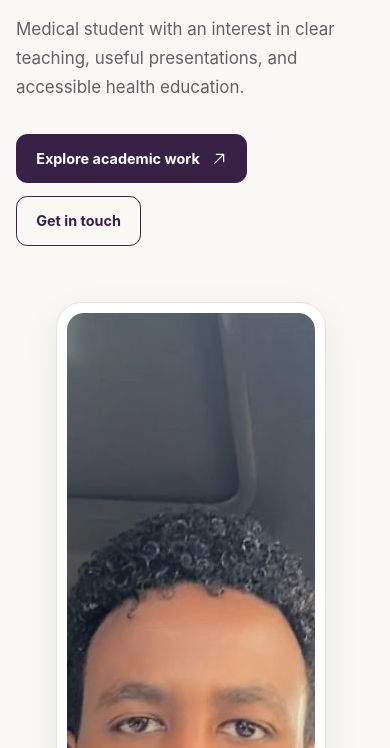
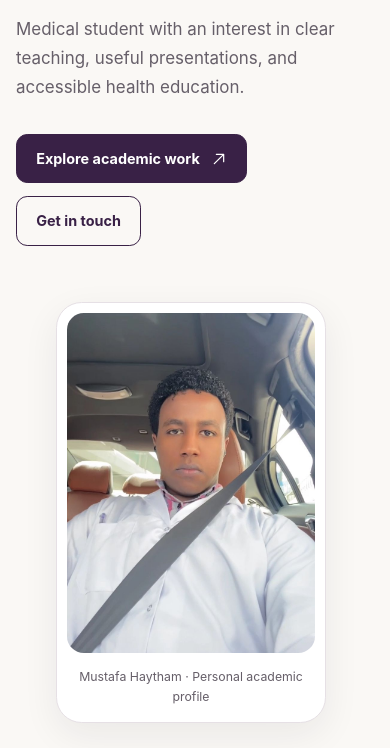
Before and after one commit to interpeko/interpeko.github.io, a plain HTML site: page index.html in a window 390 px wide. Shown: the part 352-1100 px from the top of the page. Drawn offline with Linux system fonts and the light colour scheme.

Commit message:
Balance desktop and mobile portrait layout

```diff
--- a/index.html
+++ b/index.html
@@ -22,6 +22,8 @@
     .section{padding:clamp(4.5rem,7vw,7rem) 0}.section-white{background:var(--paper)}.section-top{max-width:42rem;margin-bottom:2.5rem}.intro-grid{display:grid;grid-template-columns:minmax(0,1fr) minmax(240px,.58fr);gap:clamp(2rem,6vw,6rem);align-items:start}.intro-grid p{font-size:1.06rem}.detail-list{margin:0;padding:0;list-style:none;border-top:1px solid var(--line)}.detail-list li{display:flex;justify-content:space-between;gap:1rem;padding:1rem 0;border-bottom:1px solid var(--line);font-size:.91rem}.detail-list span{color:var(--muted)}.detail-list strong{font-weight:650;text-align:right}.grid{display:grid;grid-template-columns:repeat(3,minmax(0,1fr));gap:1rem}.card{padding:1.5rem;background:var(--paper);border:1px solid var(--line);border-radius:var(--radius);box-shadow:0 5px 18px rgba(33,23,45,.035)}.card-number{display:block;margin-bottom:1.4rem;color:var(--gold);font-family:Georgia,serif;font-size:1.35rem}.card p{font-size:.92rem;margin-bottom:0}.skills{display:flex;flex-wrap:wrap;gap:.65rem;margin-top:1.6rem}.skills span{display:inline-flex;padding:.48rem .75rem;border:1px solid var(--line);border-radius:999px;background:var(--paper);font-size:.85rem;color:var(--plum)}
     .cv-panel{display:flex;align-items:center;justify-content:space-between;gap:2rem;flex-wrap:wrap;padding:clamp(1.6rem,4vw,3rem);background:var(--plum);border-radius:1.35rem}.cv-panel h2,.cv-panel p{color:#fff}.cv-panel h2{margin-bottom:.55rem}.cv-panel p{margin-bottom:0;color:#e3dbe6}.cv-panel .button{background:#fff;border-color:#fff;color:var(--plum)}.contact-grid{display:grid;grid-template-columns:repeat(3,minmax(0,1fr));gap:1rem}.contact-link{display:block;padding:1.5rem;border:1px solid var(--line);border-radius:var(--radius);background:var(--paper);text-decoration:none;transition:border-color .25s ease,transform .25s ease}.contact-link:hover{border-color:#c9b494;transform:translateY(-2px)}.contact-link small{display:block;color:var(--gold);font-weight:800;letter-spacing:.1em;text-transform:uppercase}.contact-link strong{display:block;margin-top:.7rem;font-size:.96rem;overflow-wrap:anywhere}.site-footer{padding:2rem 0;border-top:1px solid var(--line)}.footer-content{display:flex;justify-content:space-between;gap:1rem;flex-wrap:wrap;align-items:center}.footer-content p{margin:0;font-size:.84rem}.footer-content a{text-decoration:none;font-size:.84rem;font-weight:650}
     @media(max-width:800px){.hero-grid,.intro-grid{grid-template-columns:1fr}.hero{padding-top:4.5rem}.portrait-frame{max-width:310px;justify-self:start;transform:none}.grid,.contact-grid{grid-template-columns:repeat(2,minmax(0,1fr))}}@media(max-width:560px){.shell{width:min(100% - 2rem,1120px)}.nav{align-items:flex-start}.nav-links{gap:.6rem 1rem}.nav-links a{font-size:.82rem}.hero{padding:3.6rem 0 4.5rem}.portrait-frame{max-width:270px}.grid,.contact-grid{grid-template-columns:1fr}.cv-panel{align-items:flex-start}}@media(prefers-reduced-motion:reduce){html{scroll-behavior:auto}*,*:before,*:after{transition-duration:.01ms!important;animation-duration:.01ms!important}}
+    .portrait-frame img{height:440px}
+    @media(max-width:560px){.portrait-frame img{height:340px}}
   </style>
 </head>
 <body>
```
